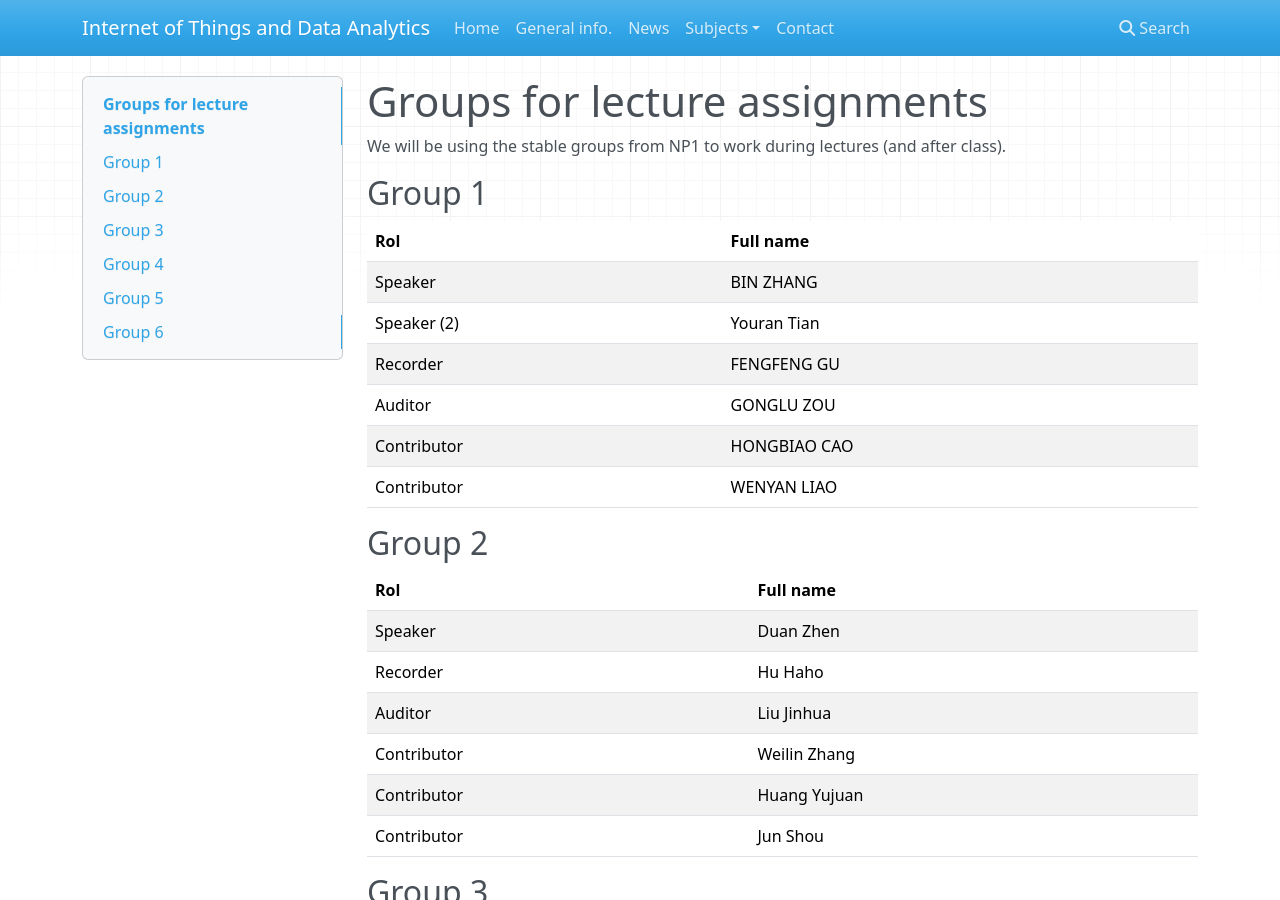
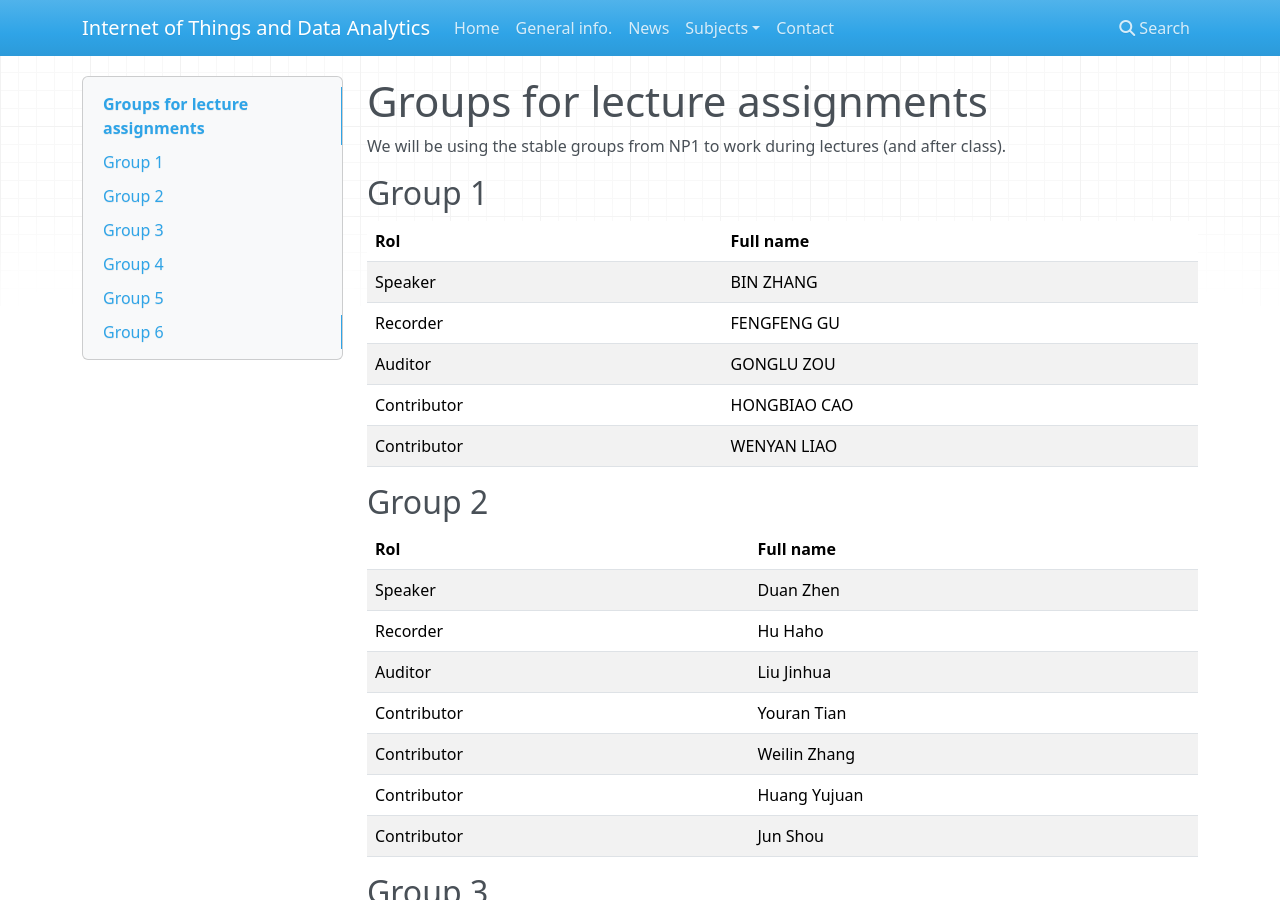
Before and after one commit to iot-da/iot-da.github.io, an MkDocs documentation site: the page built from docs/Subjects/IA/groups.md, in a window 1280 px wide and 900 px high. Built offline with MkDocs 1.6.1, drawn with Linux system fonts in a browser that asks for light colours; nearby versions of some CDN libraries.

Commit message:
groups IA

```diff
--- a/docs/Subjects/IA/groups.md
+++ b/docs/Subjects/IA/groups.md
@@ -8,7 +8,6 @@ class).
 | Rol         | Full name    |
 |-------------|--------------|
 | Speaker     | BIN	ZHANG    |
-| Speaker (2) | Youran Tian          |
 | Recorder    | FENGFENG GU  |
 | Auditor     | GONGLU ZOU   |
 | Contributor | HONGBIAO CAO |
@@ -21,6 +20,7 @@ class).
 | Speaker     | Duan Zhen    |
 | Recorder    | Hu Haho      |
 | Auditor     | Liu Jinhua   |
+| Contributor | Youran Tian          |
 | Contributor | Weilin Zhang |
 | Contributor | Huang Yujuan |
 | Contributor | Jun Shou             |
```
